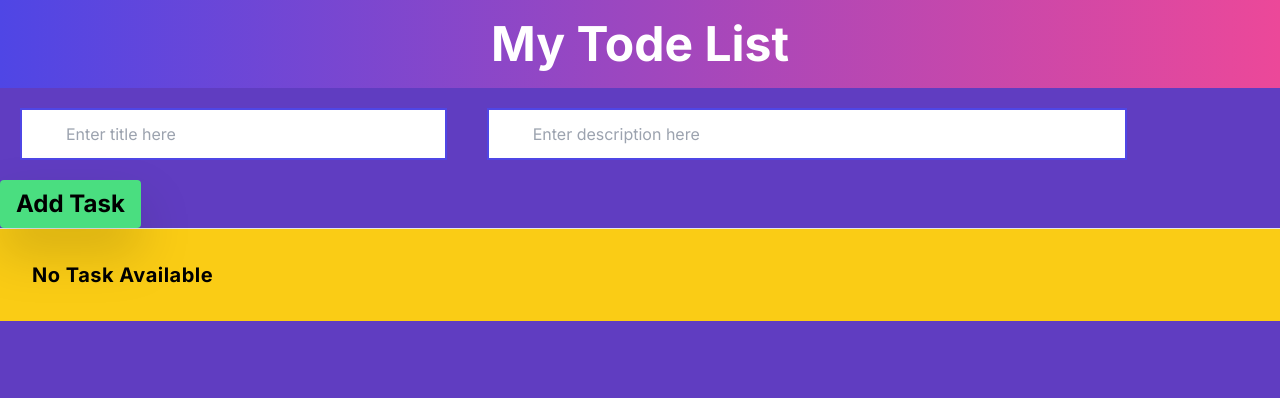
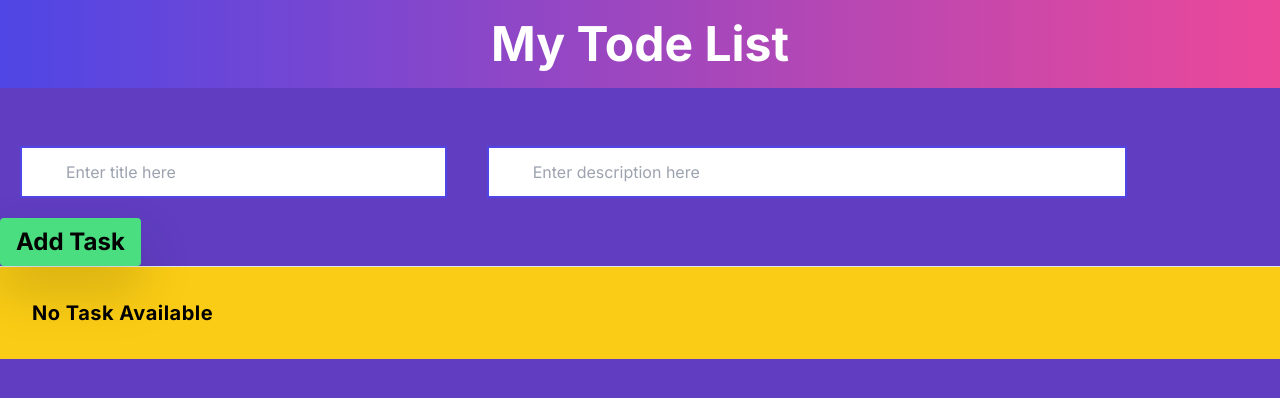
Before and after one commit to jeevans1965/todolist, a Next.js app: page / in a window 1280 px wide. Shown: the top 398 px of the page. Built offline with nearby package versions, Linux system fonts and the light colour scheme.

Commit message:
app/page.js
added marquee tag

```diff
--- a/app/page.js
+++ b/app/page.js
@@ -65,6 +65,7 @@ const page = () => {
         My Tode List
       </h1>
 
+      <marquee className="text-2xl">You can add your task's title and it's description, after completion of it you can remove it</marquee>
 
       <form onSubmit={submitHandler}>
 
```
